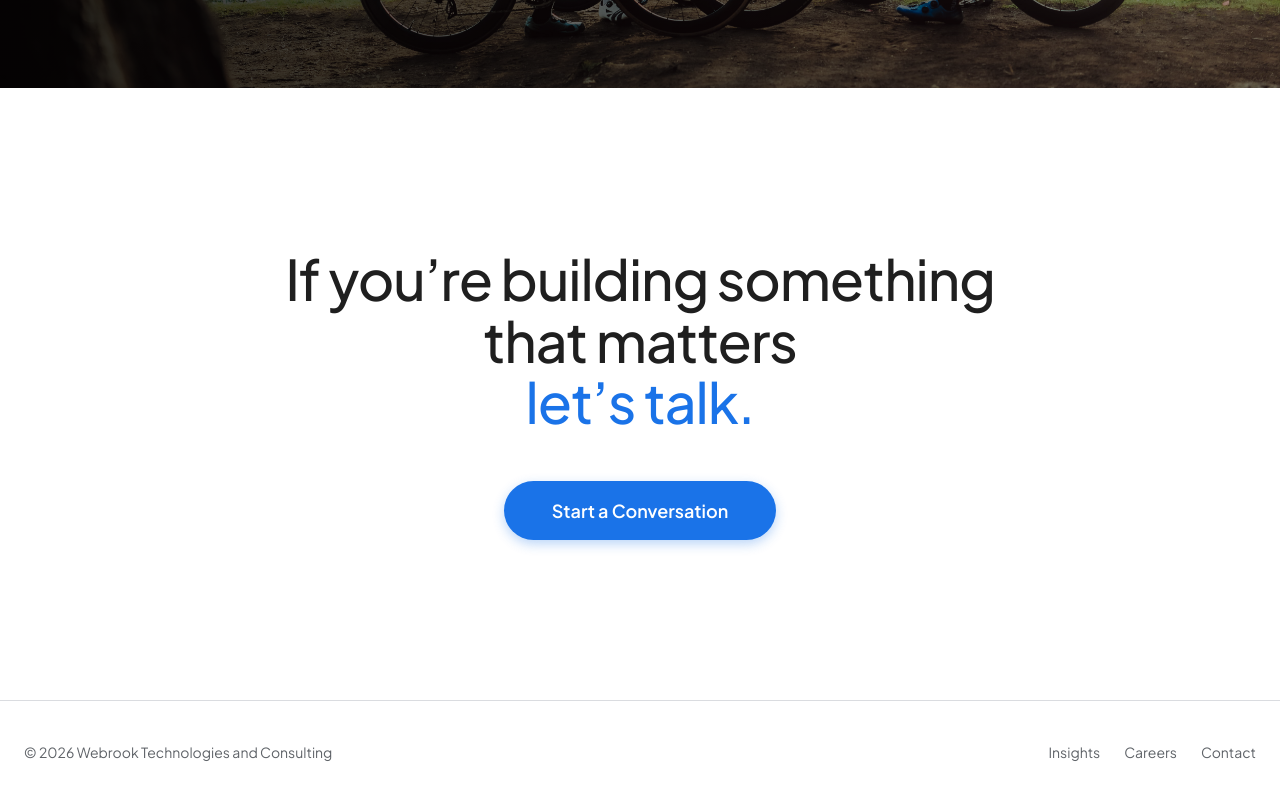
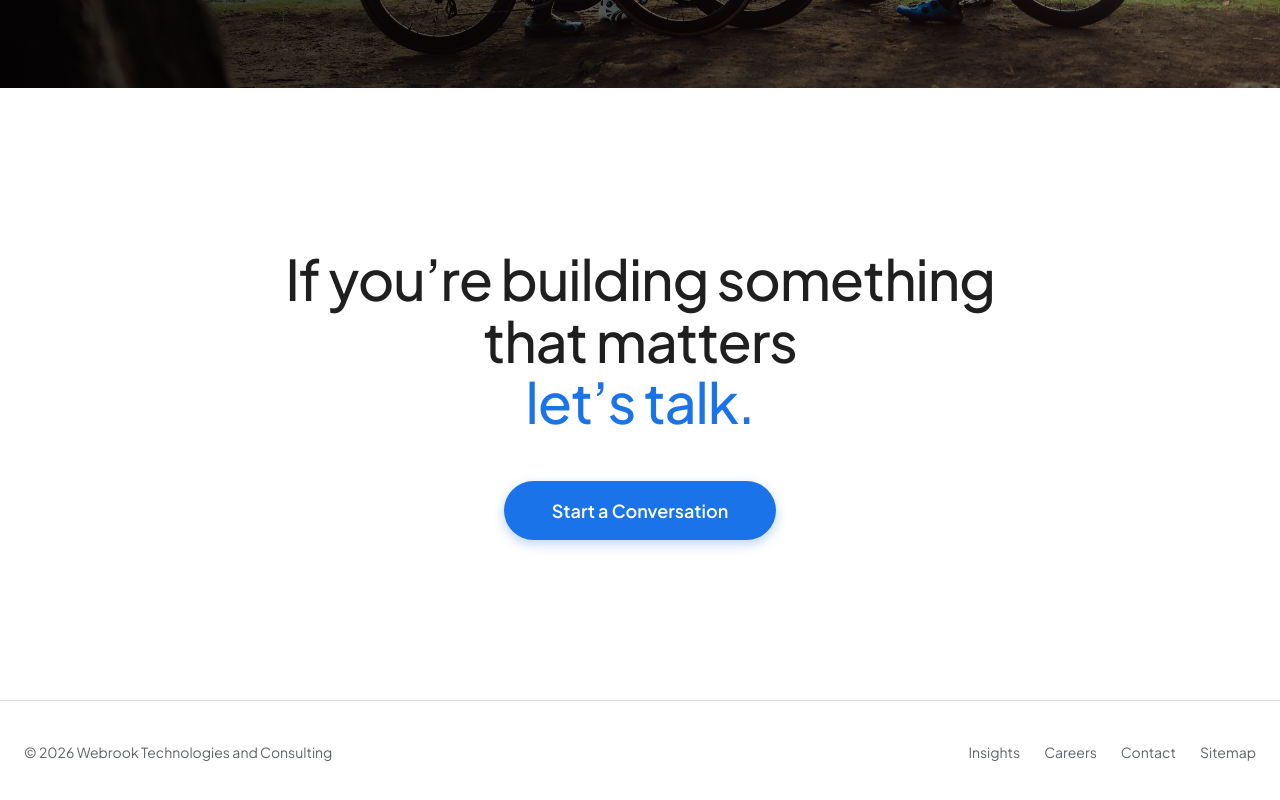
Before and after one commit to LazyWiz007/next-js-wk, a Next.js app: page / in a window 1280 px wide. Shown: the part 5797-6597 px from the top of the page. Built offline with nearby package versions, Linux system fonts and the light colour scheme.

Commit message:
feat: Add Sitemap link to Footer

```diff
--- a/src/components/layout/Footer.tsx
+++ b/src/components/layout/Footer.tsx
@@ -5,6 +5,7 @@ const FOOTER_LINKS = [
     { label: 'Insights', href: '/insights' },
     { label: 'Careers', href: '/careers' },
     { label: 'Contact', href: '/contact' },
+    { label: 'Sitemap', href: '/sitemap.xml' },
 ];
 
 export default function Footer() {
```
